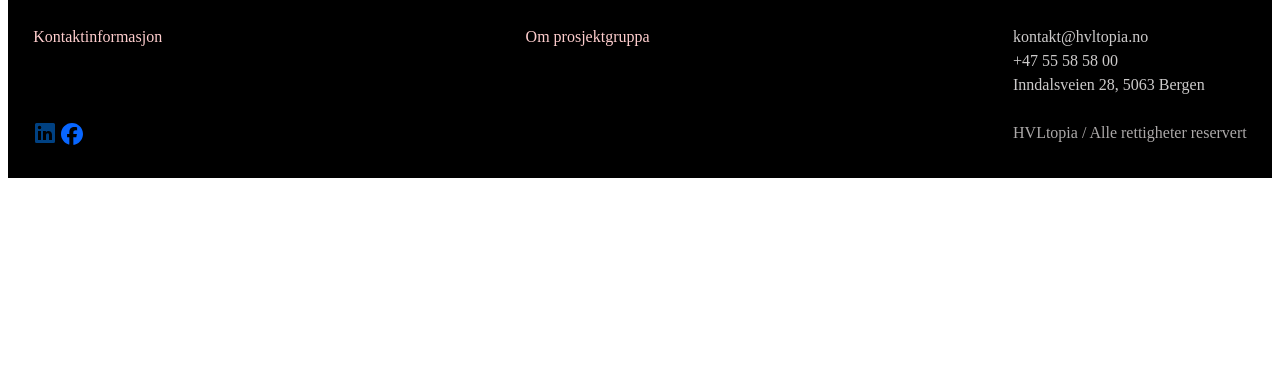
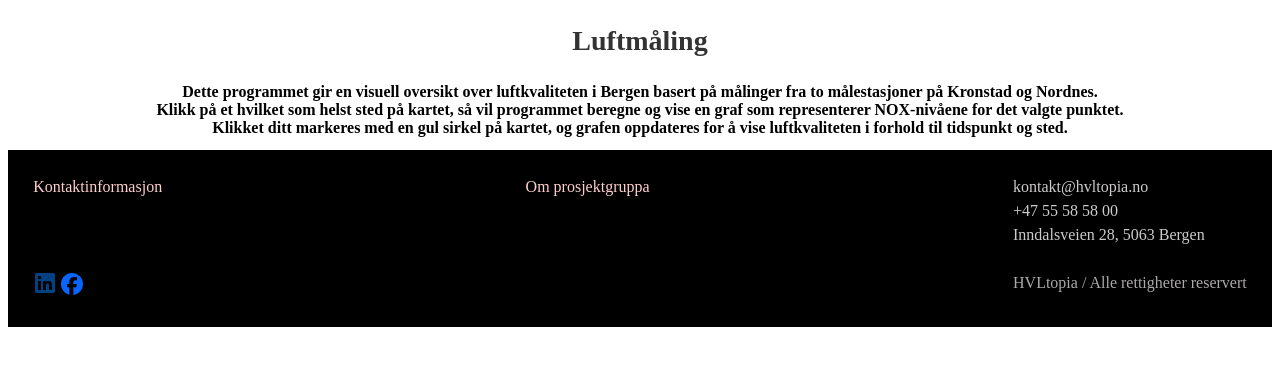
Before and after one commit to hvl186477/hvl186477.github.io, a PHP site: page /luftmaaling.html in a window 1280 px wide. Shown: the part 144-510 px from the top of the page. Run offline with PHP 8.4, Linux system fonts and the light colour scheme.

Commit message:
nettside - luftmaaling

```diff
--- a/luftmaaling.html
+++ b/luftmaaling.html
@@ -47,9 +47,15 @@
             }
         </script>
 		</header>
-
+        <h1>Luftmåling</h1>
+        <h2 class="luftmaaling">
+                Dette programmet gir en visuell oversikt over luftkvaliteten i Bergen basert på målinger fra to målestasjoner på Kronstad og Nordnes.
+            <br>Klikk på et hvilket som helst sted på kartet, så vil programmet beregne og vise en graf som representerer NOX-nivåene for det valgte punktet.
+            <br>Klikket ditt markeres med en gul sirkel på kartet, og grafen oppdateres for å vise luftkvaliteten i forhold til tidspunkt og sted.
+        </h2>
         <footer class="footer">
 			<div class="footer-content">
+
 				<div>
 					<p>	<a href="KontaktOss.html">Kontaktinformasjon</a></p>
 					<br>
--- a/style.css
+++ b/style.css
@@ -54,6 +54,13 @@ a:link {
 .h1 .forside{
     font-size: 1.125em;
 }
+.luftmaaling{
+    font-size: 1em;
+    text-align: center;
+}
+
+
+
 
 a:visited {
     color: #466c12;
```
